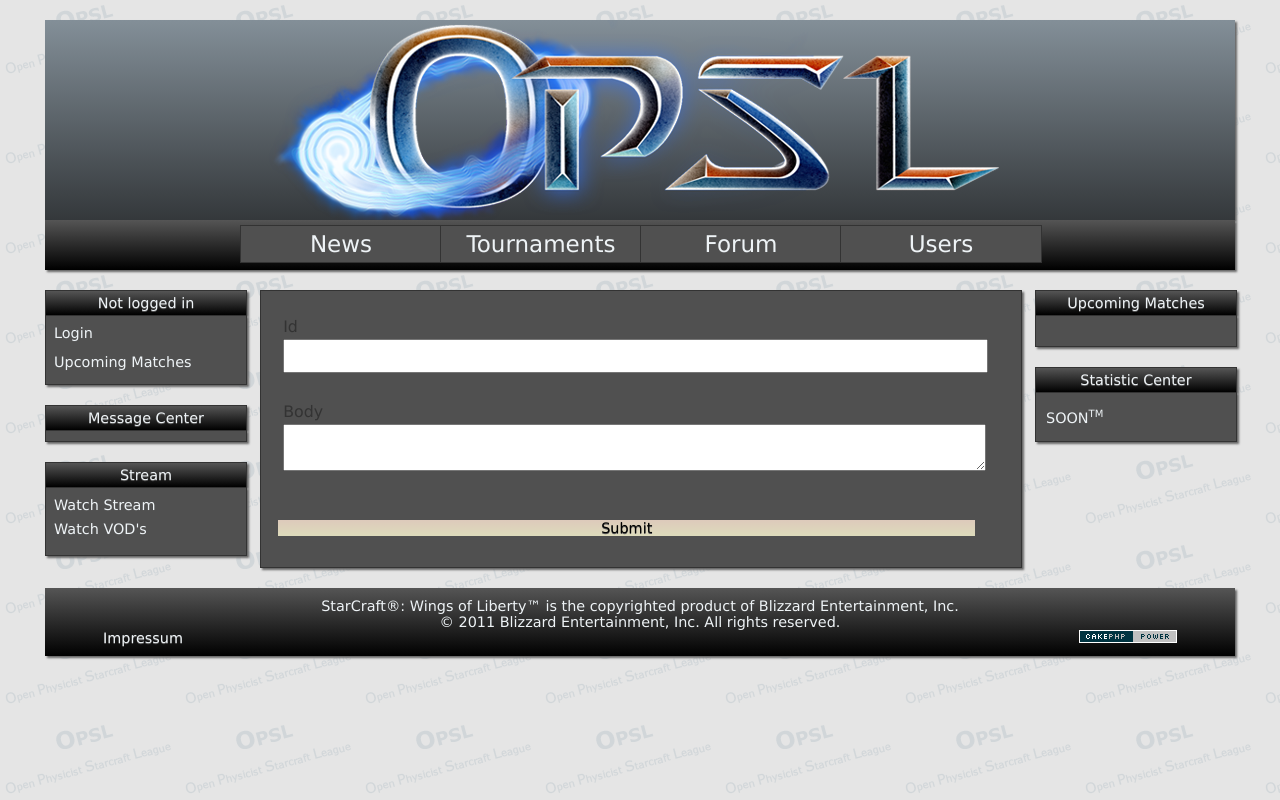
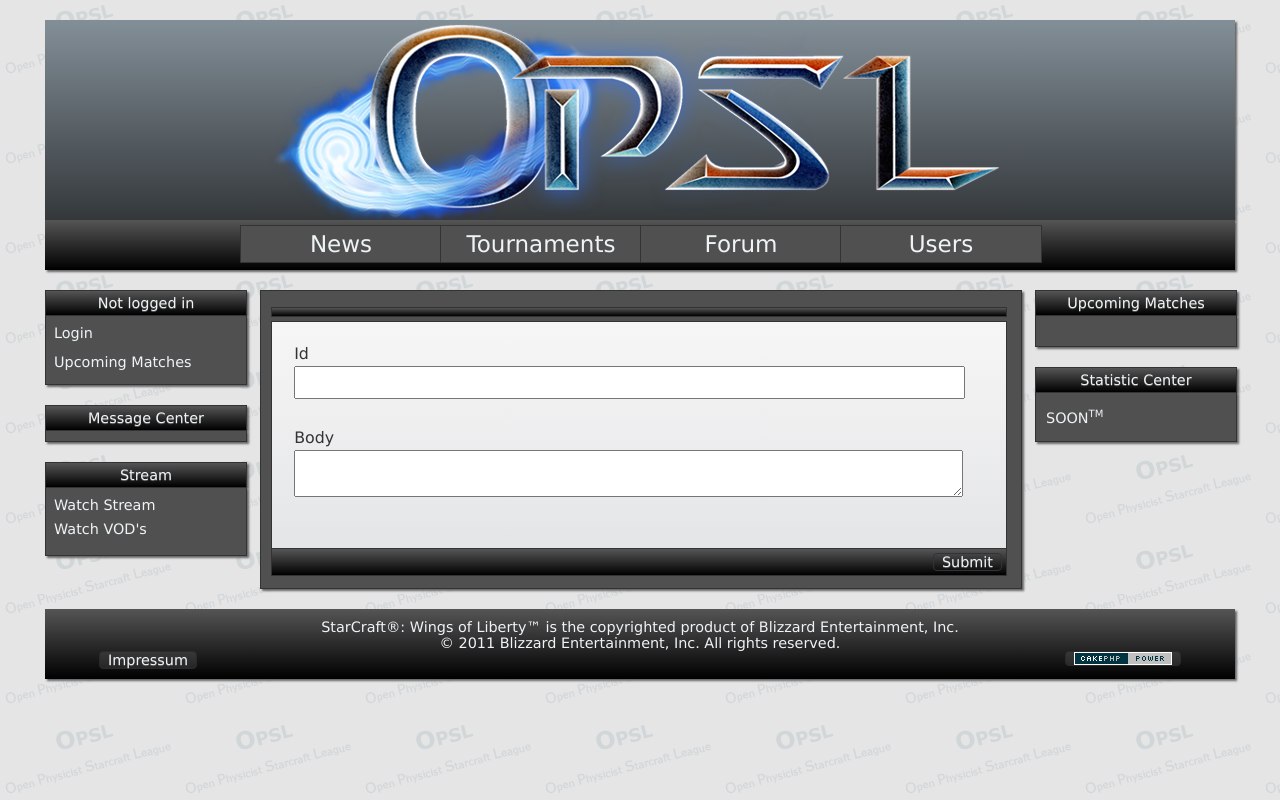
Before and after one commit to fleshgolem/caketourney, a CakePHP app: the page made by app/views/comments/edit.ctp in a window 1280 px wide. Run offline with PHP 8.4 and a stand-in for CakePHP, Linux system fonts and the light colour scheme; the template is opened without the code that fills it, so the values that code supplies are empty; form fields are guessed from the names that the template uses; some libraries are stand-ins or nearby versions.

Commit message:
buttons changed

```diff
--- a/app/views/comments/edit.ctp
+++ b/app/views/comments/edit.ctp
@@ -1,11 +1,39 @@
 <div class="posts form">
+<div class="PostBox">
+<div class="ThreadTitleBox">
+	<div class="ThreadTitleContent">
+		<h2><?php __('Edit Comment'); ?></h2>
+	</div>
+
+	<p style="clear: both;">  </p>
+</div>
+</div>
+<div class="PostBox">
+	<div class="PostContent">
+		<div class="PostContentBox">
+			<div class="PostMainContentbox">
+
 <?php echo $this->Form->create('Comment');?>
 	<fieldset>
- 		<legend><?php __('Edit Comment'); ?></legend>
+ 		<legend></legend>
 	<?php
 		echo $this->Form->input('id');
 		echo $this->Form->input('body');
 	?>
 	</fieldset>
-<?php echo $this->Form->end(__('Submit', true));?>
+
+			</div>
+		</div>
+		<p style="clear: both;"> </p>
+	</div>
+	<div class="PostFooter">
+    	<div class="bottomaction"><?php echo $this->Form->end(__('Submit', true));?>   </p></div>
+
+		<p style="clear: both;">  </p>
+	</div>
 </div>
+
+
+
+
+</div>
--- a/app/webroot/css/bracket.css
+++ b/app/webroot/css/bracket.css
@@ -1581,6 +1581,7 @@
 div.bottomaction {
 	float:right;
 	vertical-align: middle;
+	padding: 0 4px;
 }
 
 
@@ -1588,11 +1589,13 @@
 div.bottomactionleft {
 	float:left;
 	vertical-align: middle;
+	padding: 0 4px;
 }
 div.bottompages {
 	float:left;
 	vertical-align: middle;
 	padding: 0px 5px;
+
 }
 
 div.bottompages span.current {
@@ -1607,17 +1610,23 @@
 	padding: 0 8px;
 	/*clear: both;*/
 	/*background:#333;*/
-	background:clear;
+	/*background:clear;*/
 /*	background: -webkit-gradient(linear, left top, left bottom, from(#444444), to(#757575));
 	background: -moz-linear-gradient(top, #B47050, #C6937B);*/
+	background: rgba(255, 255, 255, 0.1);
 	color:#EEF3F6;
-	/*border:1px solid #333;*/
+	border:1px solid #2a2a2a;
 	text-decoration:none;
+	-moz-border-radius:4px;
+	-khtml-border-radius:4px;
+	-webkit-border-radius:4px;
+	border-radius:4px;
 	text-shadow: #555 0px 1px 0px;
 	min-width: 0;
 
 
 }
+
 
 
 
@@ -1628,10 +1637,14 @@
 	/*background:#333;*/
 	/*background:clear;*/
 	color:#EEF3F6;
+	border:1px solid #333;
 	text-decoration:none;
+	-moz-border-radius:4px;
+	-khtml-border-radius:4px;
+	-webkit-border-radius:4px;
 	text-shadow: #555 0px 1px 0px;
 	min-width: 0;
-	border:none;
+
 	padding: 0px 8px;
 	maging:0;
 }
```
Also changed, not shown: app/views/k_o_tournaments/view.ctp (+8 -0 lines), app/views/matches/view.ctp (+8 -0 lines), app/views/messages/inbox.ctp (added, +87 -0 lines), app/views/messages/outbox.ctp (added, +88 -0 lines), app/views/swiss_tournaments/score.ctp (+9 -0 lines), app/views/swiss_tournaments/view.ctp (+9 -0 lines), app/views/users/view.ctp (+9 -0 lines), 1 other file.
